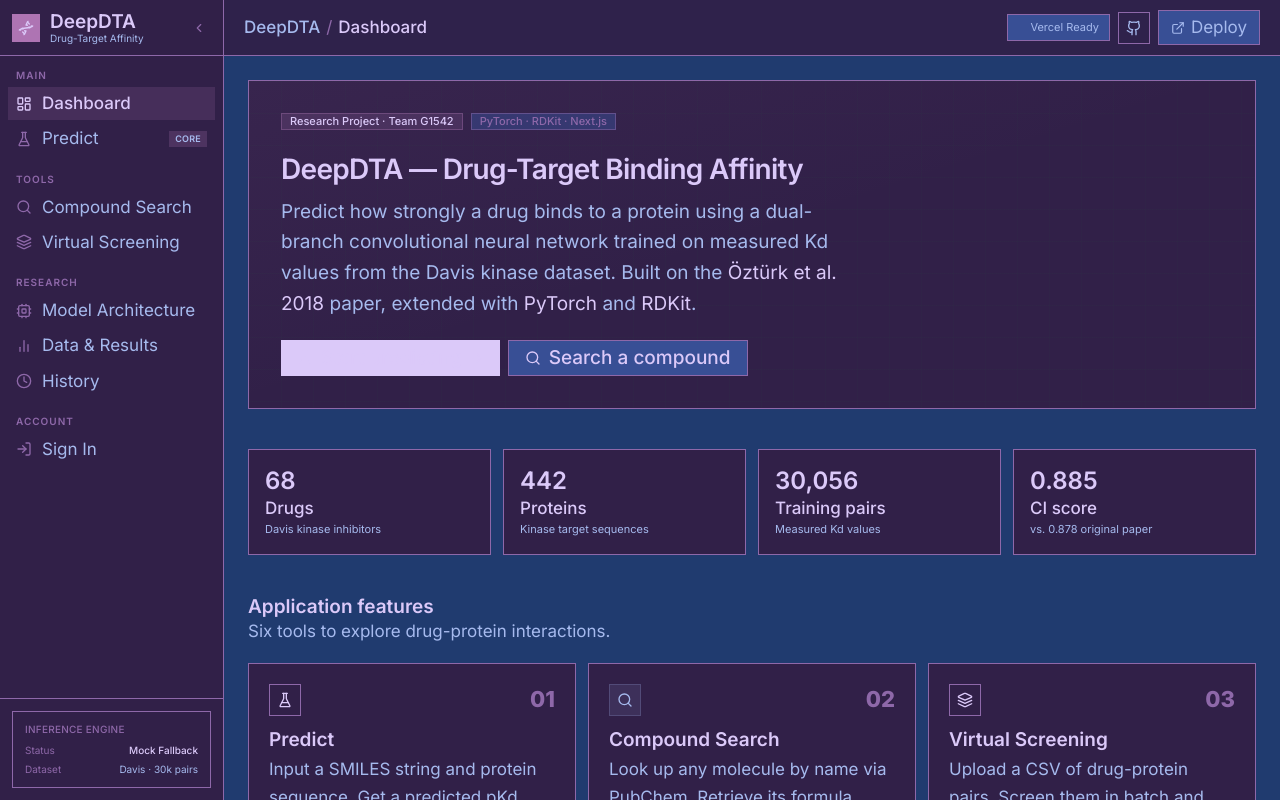
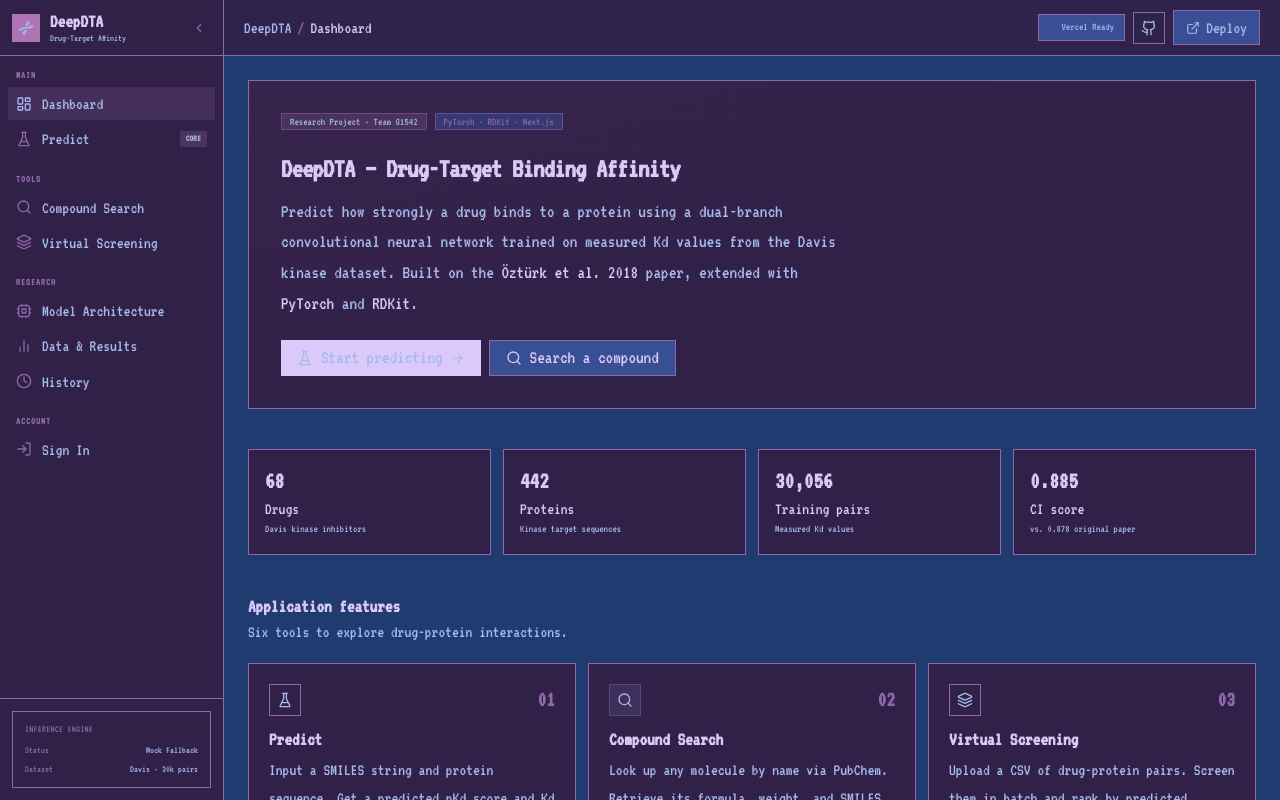
Before and after one commit to SC-Charan/DeepDTA-Plus, a Next.js app in the folder frontend/: page / in a window 1280 px wide. Built offline with nearby package versions, Linux system fonts and the light colour scheme; no server answers.

Commit message:
layout.tsx
Hav

```diff
--- a/frontend/app/layout.tsx
+++ b/frontend/app/layout.tsx
@@ -1,7 +1,22 @@
 import type { Metadata, Viewport } from "next";
+import { Press_Start_2P, VT323 } from "next/font/google";
 import "./globals.css";
 import { Sidebar } from "@/components/layout/sidebar";
 import { Header } from "@/components/layout/header";
+
+const pressStart = Press_Start_2P({
+  weight: "400",
+  subsets: ["latin"],
+  variable: "--font-pixel",
+  display: "swap",
+});
+
+const vt323 = VT323({
+  weight: "400",
+  subsets: ["latin"],
+  variable: "--font-body",
+  display: "swap",
+});
 
 export const metadata: Metadata = {
   title: "DeepDTA | Drug-Target Binding Affinity Prediction",
@@ -18,8 +33,8 @@ export const viewport: Viewport = {
 
 export default function RootLayout({ children }: { children: React.ReactNode }) {
   return (
-    <html lang="en" className="dark">
-      <body className="flex h-screen overflow-hidden bg-background text-fg antialiased">
+    <html lang="en" className={`dark ${pressStart.variable} ${vt323.variable}`}>
+      <body className="flex h-screen overflow-hidden bg-page font-sans text-body antialiased">
         <Sidebar />
         <div className="flex flex-1 flex-col min-w-0 overflow-hidden">
           <Header />
```
